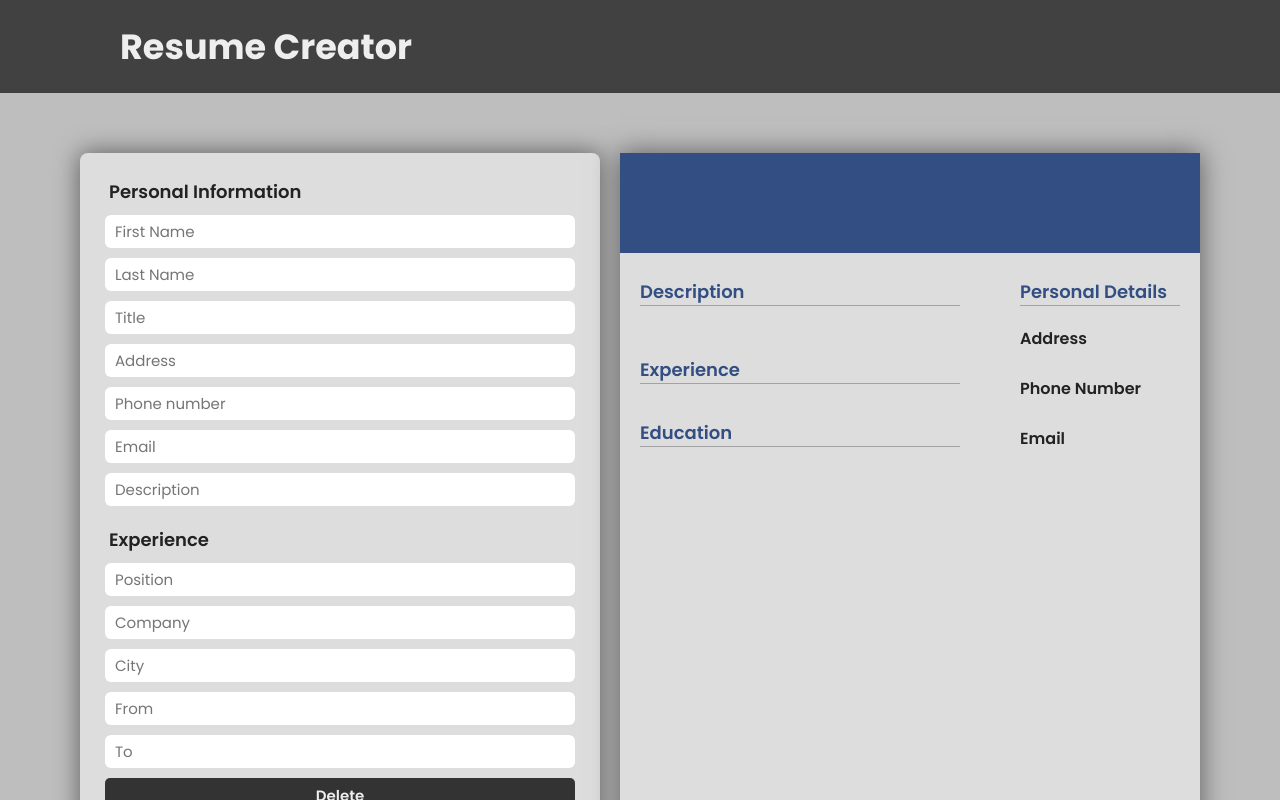
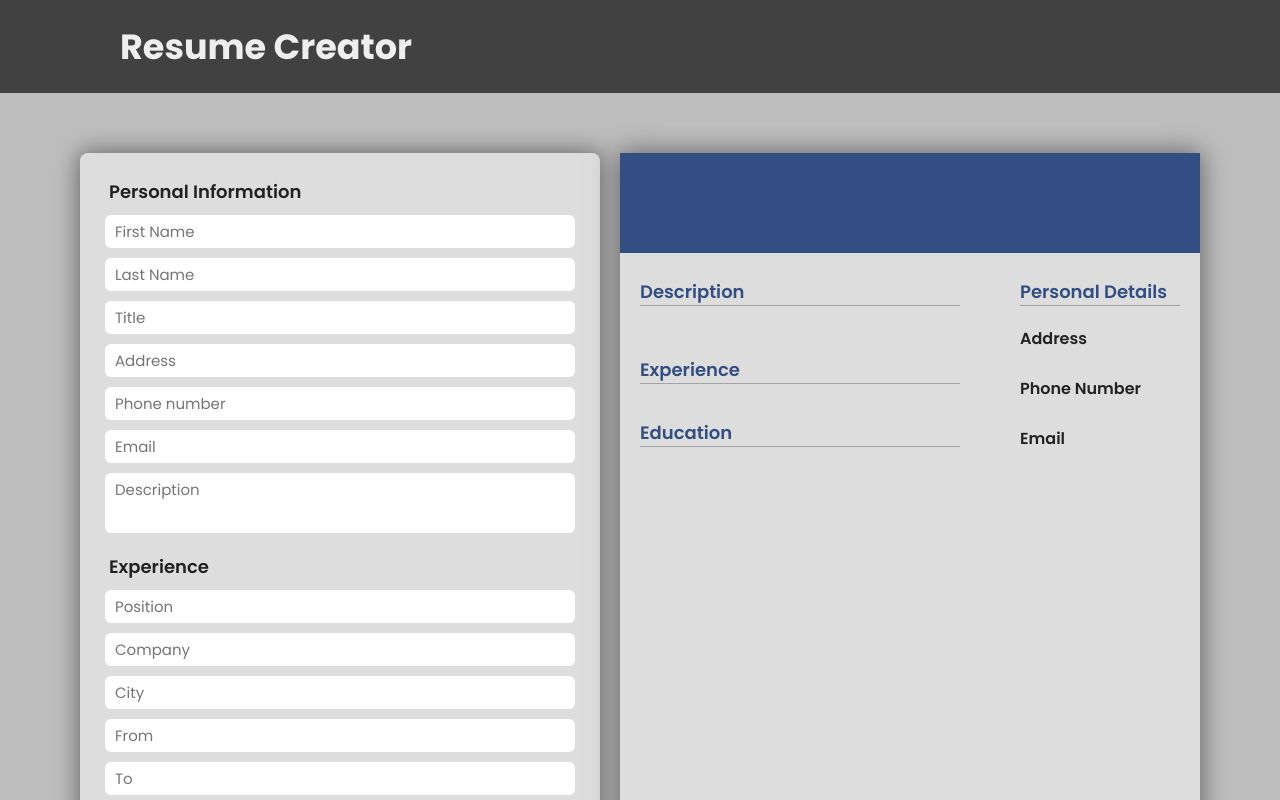
Before and after one commit to gunesozdogan/cv-application, a React (Create React App) app: page / in a window 1280 px wide. Shown: the top 800 px of the page. Built offline with nearby package versions, Linux system fonts and the light colour scheme.

Commit message:
Fix input outline colors

```diff
--- a/src/components/input/Education/EducationInputItem.js
+++ b/src/components/input/Education/EducationInputItem.js
@@ -18,6 +18,7 @@ export default class EducationInputItem extends Component {
                     className="university-name-input education-input"
                     value={this.props.name}
                     onChange={this.props.nameChangeHandler}
+                    spellCheck="false"
                 />
                 <input
                     type="text"
@@ -25,6 +26,7 @@ export default class EducationInputItem extends Component {
                     className="city-input education-input"
                     value={this.props.city}
                     onChange={this.props.cityChangeHandler}
+                    spellCheck="false"
                 />
                 <input
                     type="text"
@@ -32,6 +34,7 @@ export default class EducationInputItem extends Component {
                     className="degree-input education-input"
                     value={this.props.degree}
                     onChange={this.props.degreeChangeHandler}
+                    spellCheck="false"
                 />
                 <input
                     type="text"
@@ -39,6 +42,7 @@ export default class EducationInputItem extends Component {
                     className="subject-input education-input"
                     value={this.props.subject}
                     onChange={this.props.subjectChangeHandler}
+                    spellCheck="false"
                 />
                 <input
                     type="text"
@@ -46,6 +50,7 @@ export default class EducationInputItem extends Component {
                     className="date-from-input education-input"
                     value={this.props.from}
                     onChange={this.props.fromChangeHandler}
+                    spellCheck="false"
                 />
                 <input
                     type="text"
@@ -53,6 +58,7 @@ export default class EducationInputItem extends Component {
                     className="date-to-input education-input"
                     value={this.props.to}
                     onChange={this.props.toChangeHandler}
+                    spellCheck="false"
                 />
 
                 <button
--- a/src/components/input/Experience/ExperienceInputItem.js
+++ b/src/components/input/Experience/ExperienceInputItem.js
@@ -17,6 +17,7 @@ export default class ExperienceInputItem extends Component {
                     className="position-input experience-input"
                     onChange={this.props.positionChangeHandler}
                     value={this.props.position}
+                    spellCheck="false"
                 />
                 <input
                     type="text"
@@ -24,6 +25,7 @@ export default class ExperienceInputItem extends Component {
                     className="Company-input experience-input"
                     onChange={this.props.companyChangeHandler}
                     value={this.props.company}
+                    spellCheck="false"
                 />
                 <input
                     type="text"
@@ -31,6 +33,7 @@ export default class ExperienceInputItem extends Component {
                     className="city-input experience-input"
                     onChange={this.props.cityChangeHandler}
                     value={this.props.city}
+                    spellCheck="false"
                 />
                 <input
                     type="text"
@@ -38,6 +41,7 @@ export default class ExperienceInputItem extends Component {
                     className="date-from-input experience-input"
                     onChange={this.props.fromChangeHandler}
                     value={this.props.from}
+                    spellCheck="false"
                 />
                 <input
                     type="text"
@@ -45,6 +49,7 @@ export default class ExperienceInputItem extends Component {
                     className="date-to-input experience-input"
                     onChange={this.props.toChangeHandler}
                     value={this.props.to}
+                    spellCheck="false"
                 />
                 <button
                     onClick={this.props.removeExperienceHandler}
--- a/src/components/input/Personal/Personal.css
+++ b/src/components/input/Personal/Personal.css
@@ -23,8 +23,20 @@
   font-weight: 400;
   border: none;
   border-radius: 0.6rem;
+  height: rem;
 }
 
 .personal-input:focus {
-  outline: none;
+  outline-style: solid;
+  outline-color: #999;
+}
+
+.description-input {
+  height: 6rem;
+  display: flex;
+  justify-content: center;
+  align-items: center;
+  flex-direction: row;
+  gap: 1rem;
+  resize: none;
 }/*# sourceMappingURL=Personal.css.map */
--- a/src/components/input/Personal/Personal.js
+++ b/src/components/input/Personal/Personal.js
@@ -17,43 +17,49 @@ export default class Personal extends Component {
                     placeholder="First Name"
                     className="first-name-input personal-input"
                     onChange={this.props.firstNameChangeHandler}
+                    spellCheck="false"
                 />
                 <input
                     type="text"
                     placeholder="Last Name"
                     className="last-name-input personal-input"
                     onChange={this.props.lastNameChangeHandler}
+                    spellCheck="false"
                 />
                 <input
                     type="text"
                     placeholder="Title"
                     className="title-input personal-input"
                     onChange={this.props.titleChangeHandler}
+                    spellCheck="false"
                 />
-
                 <input
                     type="text"
                     placeholder="Address"
                     className="address-input personal-input"
                     onChange={this.props.addressChangeHandler}
+                    spellCheck="false"
                 />
                 <input
                     type="text"
                     placeholder="Phone number"
                     className="phone-number-input personal-input"
                     onChange={this.props.phoneNumChangeHandler}
+                    spellCheck="false"
                 />
                 <input
                     type="email"
                     placeholder="Email"
                     className="email-input personal-input"
                     onChange={this.props.emailChangeHandler}
+                    spellCheck="false"
                 />
-                <input
+                <textarea
                     type="text"
                     placeholder="Description"
                     className="description-input personal-input"
                     onChange={this.props.descriptionChangeHandler}
+                    spellCheck="false"
                 />
             </div>
         );
--- a/src/components/input/Personal/Personal.scss
+++ b/src/components/input/Personal/Personal.scss
@@ -21,8 +21,16 @@
     font-weight: 400;
     border: none;
     border-radius: 0.6rem;
+    height: rem;
 }
 
 .personal-input:focus {
-    outline: none;
+    outline-style: solid;
+    outline-color: #999;
 }
+
+.description-input {
+    height: 6rem;
+    @include flexCenter(center, center, row, 1rem);
+    resize: none;
+}
```
Also changed, not shown: 1 other file (tests, documents, lock files or other folders).
